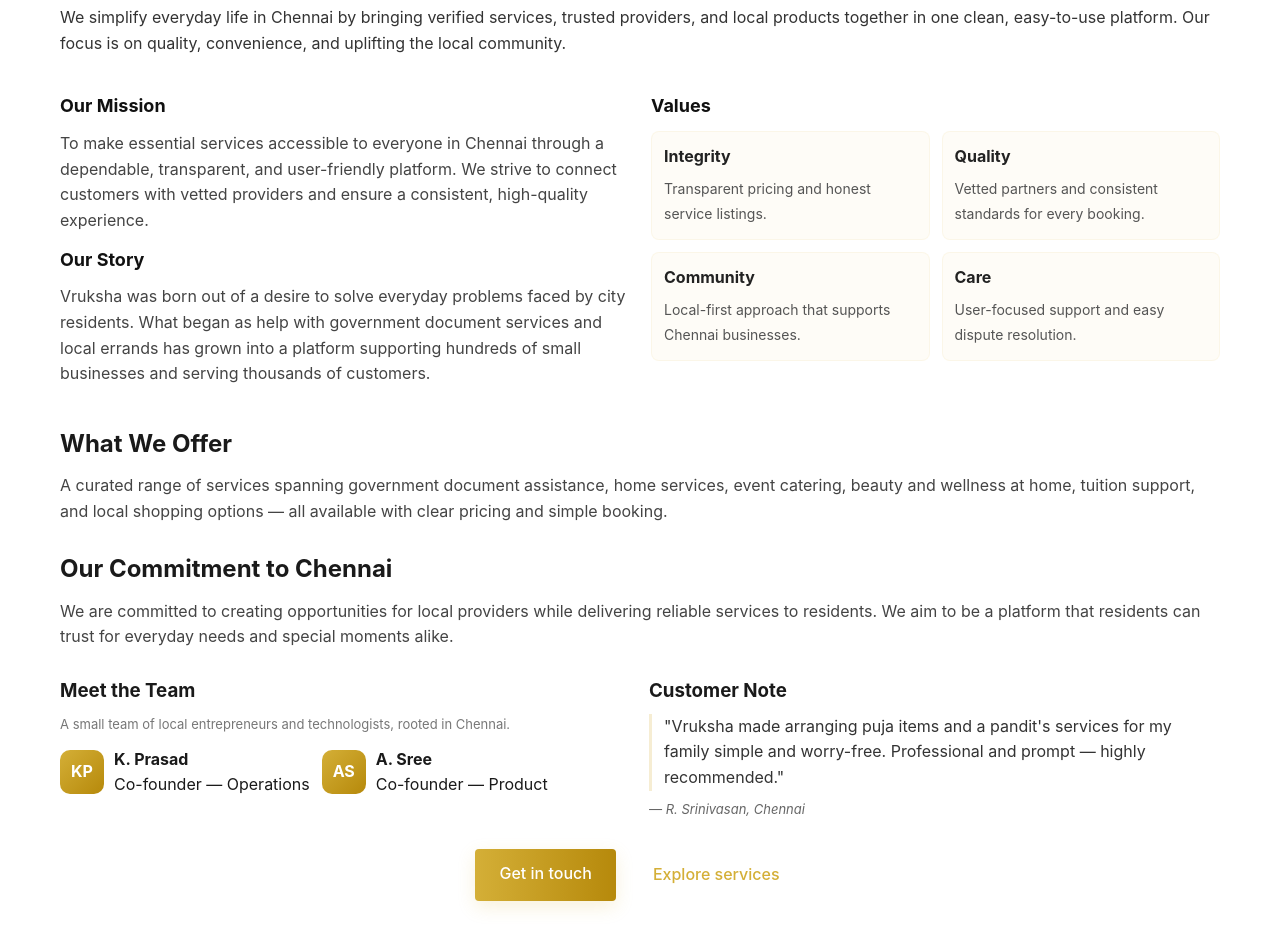
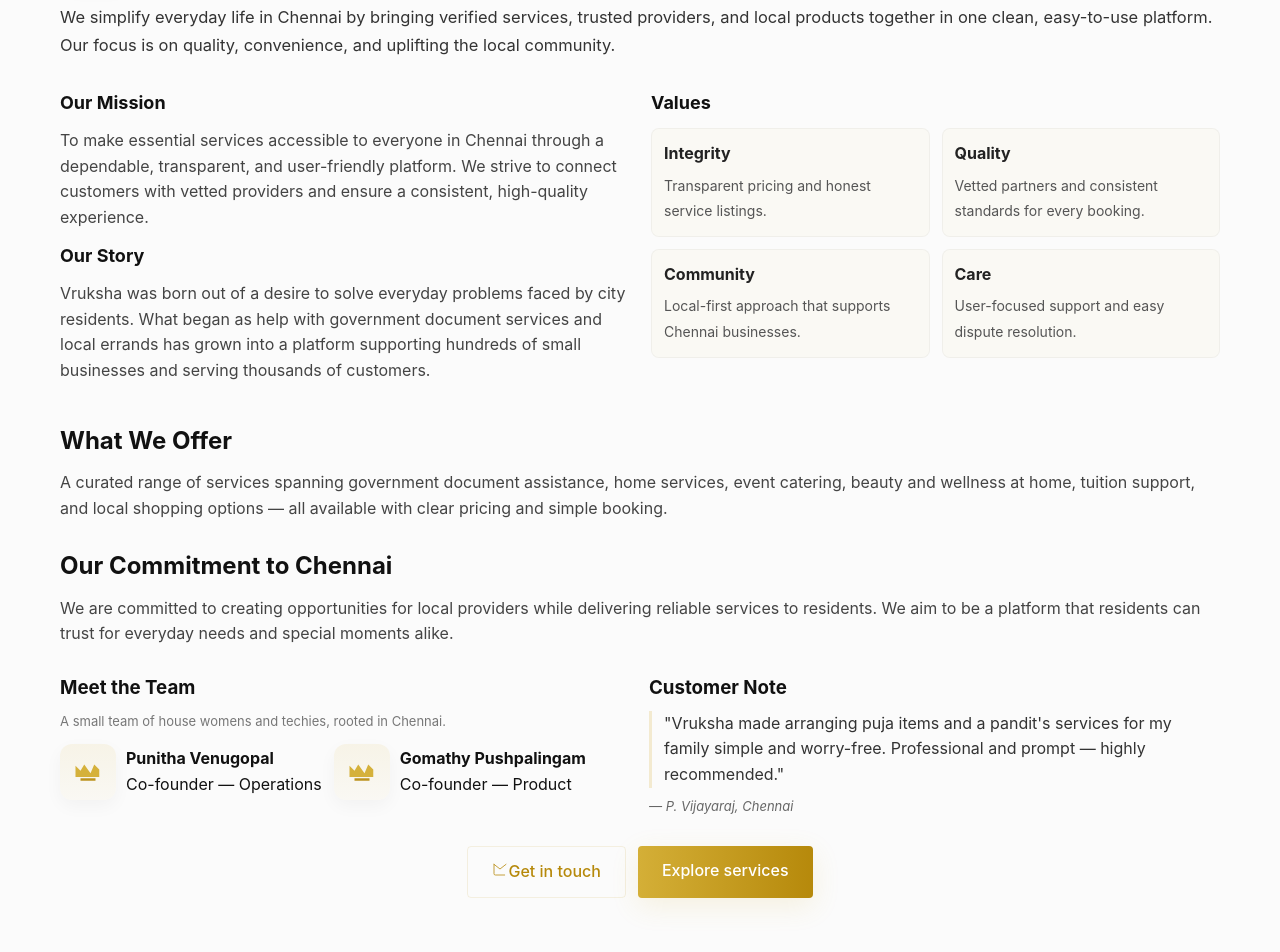
Before and after one commit to Vii-Mii/Vruksha, a React (Vite) app in the folder frontend/: page /about in a window 1280 px wide. Shown: the part 240-1192 px from the top of the page. Built offline with nearby package versions, Linux system fonts and the light colour scheme; a web font is replaced by a local one.

Commit message:
Style about page

```diff
--- a/frontend/src/pages/About.css
+++ b/frontend/src/pages/About.css
@@ -1,10 +1,10 @@
 /* Minimalistic white + gold About page styles */
 
 .about-page.clean-about {
-	background: #ffffff;
-	color: #1a1a1a;
+	background: #fbfbfb;
+	color: #111;
 	padding: 64px 0 100px;
-	font-family: -apple-system, BlinkMacSystemFont, 'Segoe UI', Roboto, 'Helvetica Neue', Arial;
+	font-family: Inter, -apple-system, BlinkMacSystemFont, 'Segoe UI', Roboto, 'Helvetica Neue', Arial;
 }
 
 .about-container {
@@ -17,18 +17,18 @@
 	display: flex;
  	gap: 20px;
  	align-items: center;
-	margin-bottom: 28px;
+  margin-bottom: 26px;
 }
 
 .logo-mark {
-	width: 64px;
-	height: 64px;
+	width: 72px;
+	height: 72px;
 	display: flex;
 	align-items: center;
 	justify-content: center;
-	background: linear-gradient(135deg, rgba(212,175,55,0.12), rgba(212,175,55,0.06));
-	border-radius: 12px;
-	box-shadow: 0 6px 18px rgba(212,175,55,0.06);
+	background: linear-gradient(180deg, rgba(212,175,55,0.10), rgba(212,175,55,0.04));
+	border-radius: 14px;
+	box-shadow: 0 8px 28px rgba(20,20,20,0.04);
 }
 
 .about-title h1 {
@@ -45,9 +45,9 @@
 }
 
 .about-summary {
-	margin: 20px 0 36px;
-	font-size: 16px;
-	line-height: 1.6;
+	margin: 18px 0 30px;
+	font-size: 16.5px;
+	line-height: 1.7;
 	color: #333;
 }
 
@@ -60,10 +60,11 @@
 
 .feature {
 	background: #fff;
-	border: 1px solid rgba(212,175,55,0.12);
+	border: 1px solid rgba(20,20,20,0.04);
 	padding: 18px;
-	border-radius: 10px;
+	border-radius: 12px;
 	min-height: 110px;
+	box-shadow: 0 8px 22px rgba(15,15,15,0.03);
 }
 
 .feature h3 {
@@ -83,6 +84,26 @@
   gap: 12px;
 }
 
+.btn-gold {
+	display: inline-flex;
+	align-items: center;
+	gap: 8px;
+	padding: 10px 14px;
+	border-radius: 8px;
+	background: transparent;
+	color: #B6890B;
+	border: 1px solid rgba(184,148,31,0.12);
+	font-weight: 600;
+	transition: background .12s ease, transform .12s ease;
+}
+
+.btn-gold:hover {
+	background: rgba(184,148,31,0.06);
+	transform: translateY(-2px);
+}
+
+.btn-icon { display: inline-flex; align-items:center; justify-content:center }
+
 .btn {
 	display: inline-flex;
 	align-items: center;
@@ -96,7 +117,7 @@
 .btn-primary {
   background: linear-gradient(90deg, #D4AF37, #B6890B);
   color: #fff;
-	box-shadow: 0 6px 18px rgba(214,175,55,0.18);
+  box-shadow: 0 8px 28px rgba(214,175,55,0.14);
 }
 
 .btn-ghost {
@@ -148,8 +169,8 @@
 }
 
 .value-item {
-	background: rgba(212,175,55,0.04);
-	border: 1px solid rgba(212,175,55,0.08);
+  background: rgba(212,175,55,0.03);
+  border: 1px solid rgba(20,20,20,0.04);
   padding: 12px;
   border-radius: 8px;
 }
@@ -206,15 +227,22 @@
 }
 
 .avatar {
-	width: 44px;
-	height: 44px;
-	background: linear-gradient(135deg, #D4AF37, #B6890B);
+	width: 56px;
+	height: 56px;
+	background: linear-gradient(180deg, rgba(212,175,55,0.10), rgba(212,175,55,0.04));
 	color: #fff;
-	border-radius: 10px;
+	border-radius: 12px;
 	display: inline-flex;
 	align-items: center;
 	justify-content: center;
 	font-weight: 700;
+	box-shadow: 0 6px 18px rgba(15,15,15,0.04);
+}
+
+.avatar svg {
+	width: 30px;
+	height: 30px;
+	display: block;
 }
 
 .person .meta strong {
--- a/frontend/src/pages/About.jsx
+++ b/frontend/src/pages/About.jsx
@@ -89,19 +89,30 @@
           <div className="team-testimonial">
             <div className="team">
               <h3>Meet the Team</h3>
-              <p className="muted">A small team of local entrepreneurs and technologists, rooted in Chennai.</p>
+              <p className="muted">A small team of house womens and techies, rooted in Chennai.</p>
               <div className="people">
                 <div className="person">
-                  <div className="avatar">KP</div>
+                  <div className="avatar" aria-hidden="true">
+                    {/* queen / crown icon */}
+                    <svg width="28" height="28" viewBox="0 0 24 24" fill="none" xmlns="http://www.w3.org/2000/svg">
+                      <path d="M2 7l4 4 3-5 5 7 3-7 4 4v6H2V7z" fill="#D4AF37" opacity="0.98" />
+                      <path d="M6 17h12v2H6v-2z" fill="#B6890B" opacity="0.9" />
+                    </svg>
+                  </div>
                   <div className="meta">
-                    <strong>K. Prasad</strong>
+                    <strong>Punitha Venugopal</strong>
                     <span>Co-founder — Operations</span>
                   </div>
                 </div>
                 <div className="person">
-                  <div className="avatar">AS</div>
+                  <div className="avatar" aria-hidden="true">
+                    <svg width="28" height="28" viewBox="0 0 24 24" fill="none" xmlns="http://www.w3.org/2000/svg">
+                      <path d="M2 7l4 4 3-5 5 7 3-7 4 4v6H2V7z" fill="#D4AF37" opacity="0.98" />
+                      <path d="M6 17h12v2H6v-2z" fill="#B6890B" opacity="0.9" />
+                    </svg>
+                  </div>
                   <div className="meta">
-                    <strong>A. Sree</strong>
+                    <strong>Gomathy Pushpalingam</strong>
                     <span>Co-founder — Product</span>
                   </div>
                 </div>
@@ -114,14 +125,22 @@
                 "Vruksha made arranging puja items and a pandit's services for my family simple and
                 worry-free. Professional and prompt — highly recommended."
               </blockquote>
-              <cite>— R. Srinivasan, Chennai</cite>
+              <cite>— P. Vijayaraj, Chennai</cite>
             </div>
           </div>
         </section>
 
         <section className="about-cta">
-          <Link to="/contact" className="btn btn-primary">Get in touch</Link>
-          <Link to="/" className="btn btn-ghost">Explore services</Link>
+          <Link to="/contact" className="btn btn-gold">
+            <span className="btn-icon" aria-hidden="true">
+              <svg width="16" height="16" viewBox="0 0 24 24" fill="none" xmlns="http://www.w3.org/2000/svg">
+                <path d="M3 5v14a2 2 0 0 0 2 2h14" stroke="#B6890B" strokeWidth="1.2" strokeLinecap="round" strokeLinejoin="round"/>
+                <path d="M21 5l-9 7L3 5" stroke="#B6890B" strokeWidth="1.2" strokeLinecap="round" strokeLinejoin="round"/>
+              </svg>
+            </span>
+            Get in touch
+          </Link>
+          <Link to="/" className="btn btn-primary">Explore services</Link>
         </section>
       </div>
     </div>
```
Lines whose indentation alone changed are shown as unchanged.
